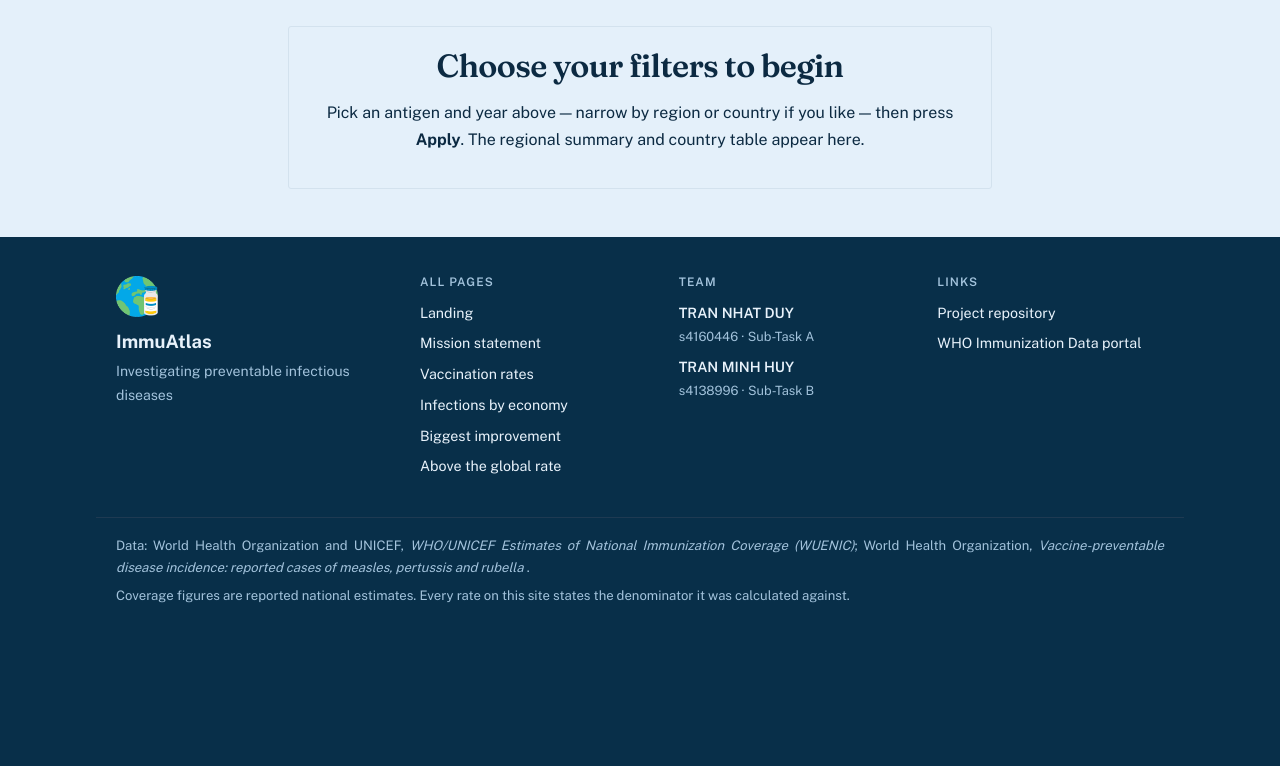
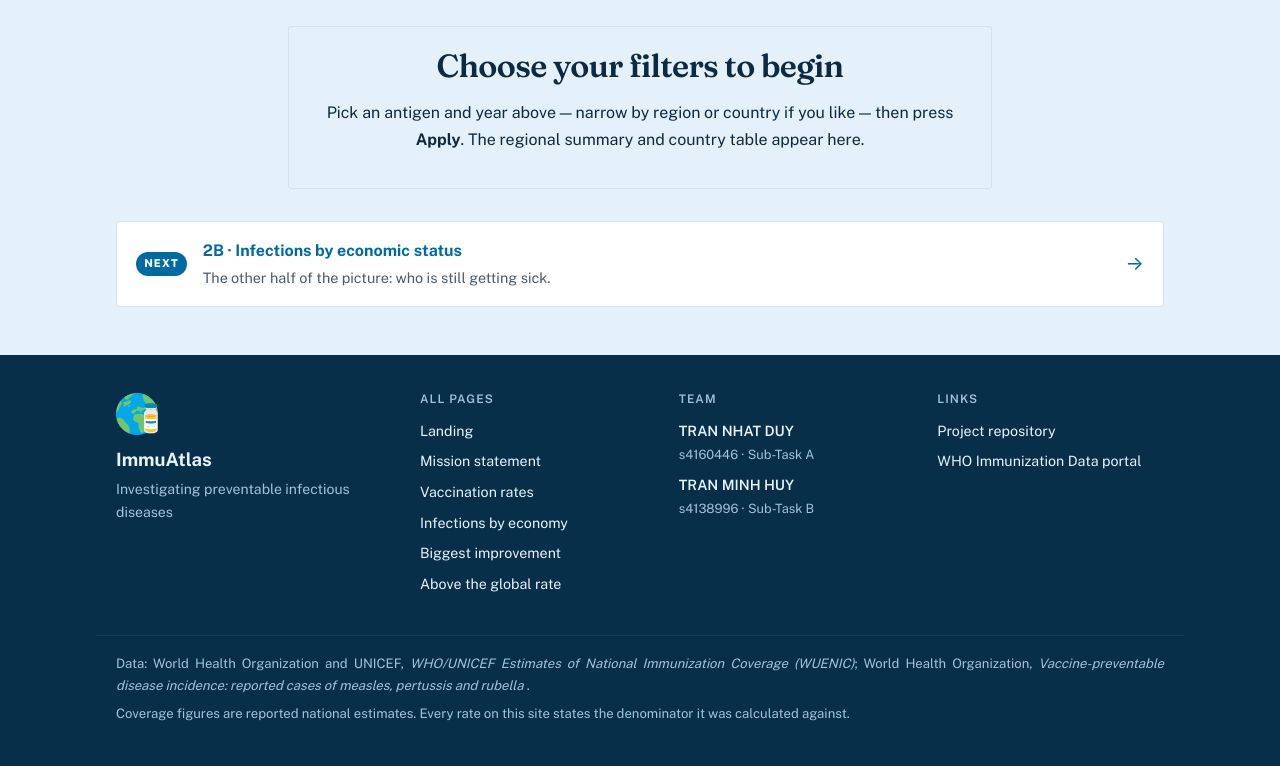
Before and after one commit to trannhatduy101-del/ImmuAtlas, a Flask app: page /coverage in a window 1280 px wide. Shown: the part 635-1401 px from the top of the page. Before the commit the page ends 1238 px from the top, so only its background shows below. Run offline with Flask 3, Linux system fonts and the light colour scheme; data comes from the database, SQL or seed files in the repository.

Commit message:
Add a next-page card to the four data pages

```diff
--- a/src/app.py
+++ b/src/app.py
@@ -104,9 +104,15 @@ def create_app():
         in routes/__init__.py rather than an edit in three files.
         """
         from flask import request
-        from routes import PRIMARY_NAV, ALL_PAGES
+        from routes import PRIMARY_NAV, ALL_PAGES, NEXT_STEP
 
         current = next((n for n in ALL_PAGES if n[0] == request.endpoint), None)
+
+        # A dict rather than the raw tuple, so base.html reads
+        # next_step.label instead of next_step[2].
+        step = NEXT_STEP.get(request.endpoint)
+        next_step = (dict(zip(("endpoint", "code", "label", "blurb"), step))
+                     if step else None)
 
         # The footer citation comes from research_source, not from a constant.
         # config.SOURCE_NAME is only the fallback for the state where there is
@@ -126,6 +132,7 @@ def create_app():
         return {
             "primary_nav": PRIMARY_NAV,
             "all_pages": ALL_PAGES,
+            "next_step": next_step,
             "sources": sources,
             "team": team,
             "social_links": config.SOCIAL_LINKS,
--- a/src/static/css/style.css
+++ b/src/static/css/style.css
@@ -797,6 +797,49 @@ td.num, th.num { text-align: right; font-variant-numeric: tabular-nums; }
 
 /* Method note ------------------------------------------------------------- */
 
+/* ---------------------------------------------------------------------------
+   "Read next" card, closing every data page. The whole card is one <a>, so the
+   hit area is the full box and the keyboard gets a single tab stop -- a title
+   link plus a separate arrow link would be two stops to the same place.
+   --------------------------------------------------------------------------- */
+.next-step {
+  display: flex; align-items: center; gap: 1rem;
+  margin: 2rem 0 0;
+  padding: 1rem 1.2rem;
+  background: var(--bg-card);
+  border: 1px solid var(--rule);
+  border-radius: var(--radius);
+  text-decoration: none;
+  color: var(--ink);
+  transition: border-color .15s var(--ease-out), box-shadow .15s var(--ease-out);
+}
+.next-step:hover { border-color: var(--accent); box-shadow: var(--shadow-md); }
+.next-step-kicker {
+  flex: none;
+  font-size: .68rem; font-weight: 800; letter-spacing: .09em; text-transform: uppercase;
+  color: var(--accent-ink); background: var(--accent);
+  padding: .2rem .5rem; border-radius: 999px;
+}
+.next-step-body { min-width: 0; }
+.next-step-title { display: block; font-weight: 700; color: var(--accent); }
+.next-step-blurb {
+  display: block; margin-top: .1rem;
+  font-size: .9rem; color: var(--ink-muted);
+  /* Left-aligned on purpose: the page justifies its body copy, but a single
+     short line stretched to both edges opens rivers between the words. */
+  text-align: left;
+}
+.next-step-go {
+  margin-left: auto; flex: none;
+  font-size: 1.2rem; color: var(--accent);
+  transition: transform .15s var(--ease-out);
+}
+.next-step:hover .next-step-go { transform: translateX(3px); }
+@media (prefers-reduced-motion: reduce) {
+  .next-step, .next-step-go { transition: none; }
+  .next-step:hover .next-step-go { transform: none; }
+}
+
 .method-note {
   margin-top: 2rem;
   /* Hairline box only. Dropped the thick accent left-stripe so this note does
--- a/src/templates/base.html
+++ b/src/templates/base.html
@@ -77,6 +77,23 @@
 
   <main id="main" class="wrap">
     {% block main %}{% endblock %}
+
+    {# ---- Where to read next. The trail is declared once in routes/__init__.py
+           (NEXT_STEP) and rendered here, so the four data pages carry it
+           without any of them knowing about it. 1A and 1B are not in the
+           table: 1A closes with a grid of every page, 1B with its guide. ---- #}
+    {% if next_step %}
+      <a class="next-step" href="{{ url_for(next_step.endpoint) }}">
+        <span class="next-step-kicker">Next</span>
+        <span class="next-step-body">
+          <span class="next-step-title">{{ next_step.code }} &middot; {{ next_step.label }}</span>
+          <span class="next-step-blurb">{{ next_step.blurb }}</span>
+        </span>
+        {# Decorative: the link already reads as a link, and a screen reader
+           announcing "right arrow" after the title adds nothing. #}
+        <span class="next-step-go" aria-hidden="true">&rarr;</span>
+      </a>
+    {% endif %}
   </main>
 
   {# ---- Footer. Identical on all six pages. ---- #}
```
Also changed, not shown: src/routes/__init__.py (+19 -0 lines).
